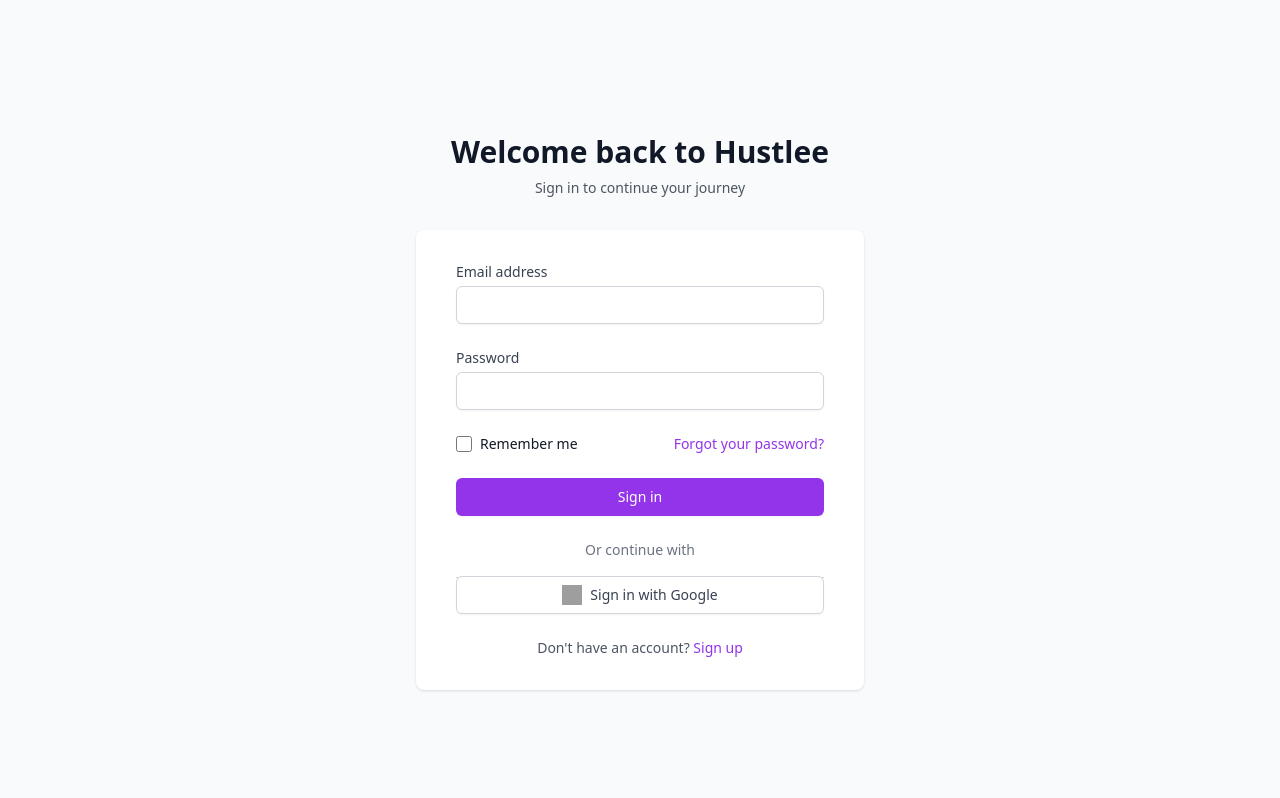
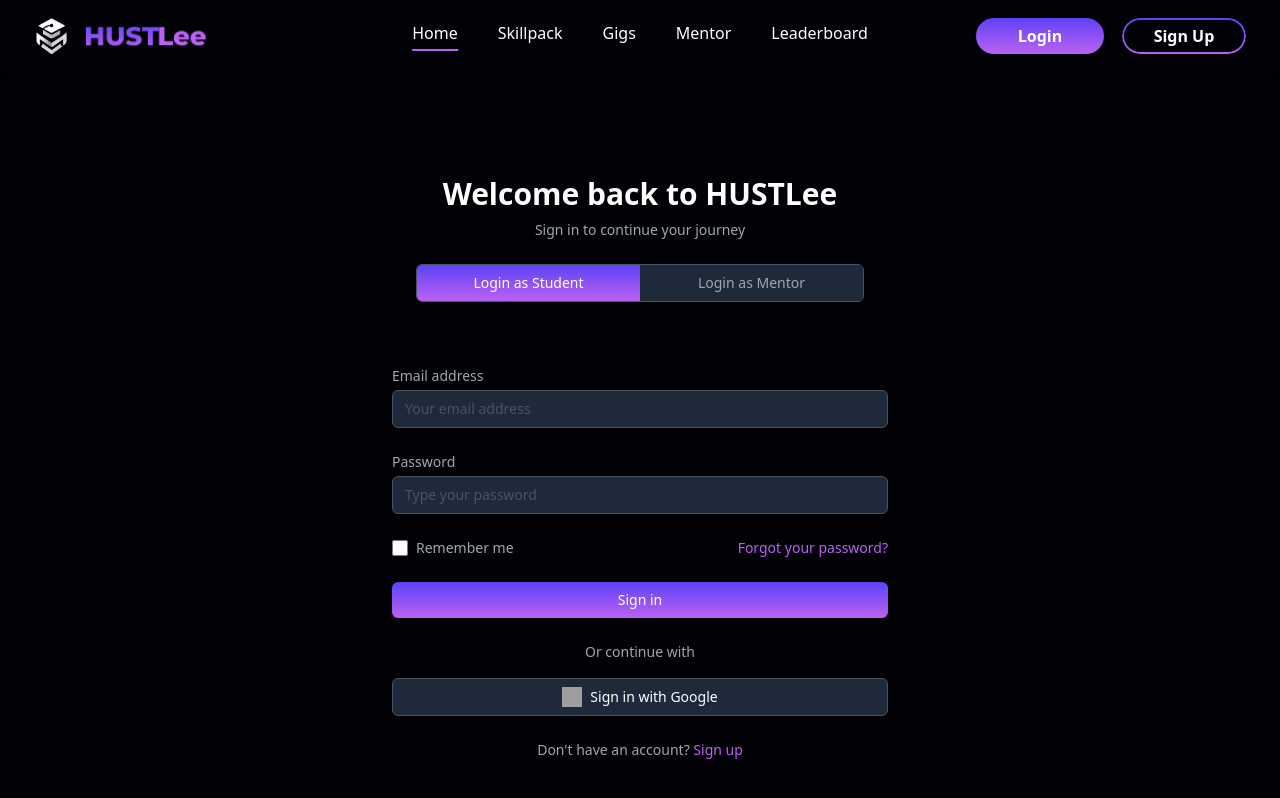
Before and after one commit to CodeWithRushil/Hustlee, a React (Vite) app in the folder frontend/: page /login in a window 1280 px wide. Shown: the top 798 px of the page. Built offline with nearby package versions, Linux system fonts and the light colour scheme; no server answers; grey boxes are pictures that could not be loaded.

Commit message:
login page

```diff
--- a/frontend/src/components/Login.jsx
+++ b/frontend/src/components/Login.jsx
@@ -1,47 +1,155 @@
-import React, { useState } from 'react';
-import { Link } from 'react-router-dom';
-import { useAuth } from '../context/AuthContext';
+import React, { useState } from "react";
+import { Link } from "react-router-dom";
+import { useAuth } from "../context/AuthContext";
 
 const Login = () => {
   const { login, googleLogin } = useAuth();
-  const [formData, setFormData] = useState({ email: '', password: '' });
-  const [error, setError] = useState('');
+  const [formData, setFormData] = useState({
+    email: "",
+    password: "",
+    userType: "student",
+  });
+  const [error, setError] = useState("");
   const [loading, setLoading] = useState(false);
+  const [active, setActive] = useState("Home");
+  const navItems = ["Home", "Skillpack", "Gigs", "Mentor", "Leaderboard"];
 
   const handleChange = (e) => {
     setFormData({
       ...formData,
-      [e.target.name]: e.target.value
+      [e.target.name]: e.target.value,
     });
   };
 
   const handleSubmit = async (e) => {
     e.preventDefault();
-    setError('');
+    setError("");
     setLoading(true);
 
     try {
       await login(formData.email, formData.password);
     } catch (err) {
-      setError(err.response?.data?.message || 'Login failed');
+      setError(err.response?.data?.message || "Login failed");
     } finally {
       setLoading(false);
     }
   };
 
   return (
-    <div className="min-h-screen bg-gray-50 flex flex-col justify-center py-12 sm:px-6 lg:px-8">
+    <>
+      <nav className="relative px-8 py-4 shadow-md bg-[#020106]">
+        <div className="flex items-center justify-between">
+          {/* Left: Logo (static in flow) */}
+          <div className="flex items-center space-x-3 cursor-pointer flex-shrink-0">
+            <img
+              src="/Hustlee_Logo.png"
+              alt="Logo Icon"
+              className="h-10 w-10 object-contain"
+            />
+            <img
+              src="/HUSTLee.png"
+              alt="Logo Text"
+              className="h-8 object-contain"
+            />
+          </div>
+
+          {/* Right: Buttons (static in flow) */}
+          <div className="flex space-x-4 items-center flex-shrink-0">
+            <button
+              className="w-32 px-3 py-1.5 rounded-full text-white font-semibold shadow-md hover:opacity-90 transition-all duration-200"
+              style={{
+                background: "linear-gradient(to bottom, #5C43F6, #BC61F3)",
+              }}
+            >
+              Login
+            </button>
+
+            <button
+              className="relative w-32 px-3 py-1.5 rounded-full font-semibold text-transparent transition-all duration-300 overflow-hidden group"
+              style={{
+                backgroundImage: "linear-gradient(to bottom, #5C43F6, #BC61F3)",
+                WebkitBackgroundClip: "text",
+                border: "2px solid transparent",
+                backgroundOrigin: "border-box",
+              }}
+            >
+              <span
+                className="absolute inset-0 rounded-full p-[2px]"
+                style={{
+                  background: "linear-gradient(to bottom, #5C43F6, #BC61F3)",
+                  WebkitMask:
+                    "linear-gradient(#fff 0 0) content-box, linear-gradient(#fff 0 0)",
+                  WebkitMaskComposite: "xor",
+                  maskComposite: "exclude",
+                }}
+              />
+              <span className="text-white relative z-10 group-hover:text-white transition-all duration-300">
+                Sign Up
+              </span>
+              <span
+                className="absolute inset-0 rounded-full opacity-0 group-hover:opacity-100 transition-all duration-300"
+                style={{
+                  background: "linear-gradient(to bottom, #5C43F6, #BC61F3)",
+                }}
+              />
+            </button>
+          </div>
+        </div>
+
+        {/* Centered Nav Links (absolutely centered so width of left/right doesn't move it) */}
+        <ul
+          className="absolute left-1/2 top-1/2 transform -translate-x-1/2 -translate-y-1/2 flex space-x-10 pointer-events-auto"
+          aria-label="Primary"
+        >
+          {navItems.map((item) => (
+            <li
+              key={item}
+              onClick={() => setActive(item)}
+              className={`cursor-pointer pb-1 text-white hover:text-[#BC61F3] transition-all duration-200 ${
+                active === item
+                  ? "border-b-2 border-[#BC61F3] text-[#BC61F3]"
+                  : "border-b-2 border-transparent"
+              }`}
+            >
+              {item}
+            </li>
+          ))}
+        </ul>
+      </nav>
+
+      <div className="min-h-screen bg-[#020106] flex flex-col justify-center py-12 sm:px-6 lg:px-8">
         <div className="sm:mx-auto sm:w-full sm:max-w-md">
-        <h2 className="mt-6 text-center text-3xl font-extrabold text-gray-900">
-          Welcome back to Hustlee
+          <h2 className="mt-6 text-center text-3xl font-bold text-white">
+            Welcome back to HUSTLee
           </h2>
-        <p className="mt-2 text-center text-sm text-gray-600">
+          <p className="mt-2 text-center text-sm text-[#9CA9AE]">
             Sign in to continue your journey
           </p>
         </div>
 
-      <div className="mt-8 sm:mx-auto sm:w-full sm:max-w-md">
-        <div className="bg-white py-8 px-4 shadow sm:rounded-lg sm:px-10">
+        <div className="flex justify-center mt-6">
+          <div className="flex w-full max-w-md rounded-md overflow-hidden border border-[#485363]">
+            {["student", "mentor"].map((type) => (
+              <button
+                key={type}
+                type="button"
+                onClick={() =>
+                  setFormData((prev) => ({ ...prev, userType: type }))
+                }
+                className={`flex-1 py-2 text-sm font-medium transition-all duration-200 ${
+                  formData.userType === type
+                    ? "text-white bg-gradient-to-b from-[#5C43F6] to-[#BC61F3]"
+                    : "text-[#9CA9AE] bg-[#1E2939] hover:bg-[#2C3A4E]"
+                }`}
+              >
+                {type === "student" ? "Login as Student" : "Login as Mentor"}
+              </button>
+            ))}
+          </div>
+        </div>
+
+        <div className="mt-8 sm:mx-auto sm:w-full sm:max-w-xl">
+          <div className="bg-[#020106] py-8 px-4 shadow sm:rounded-lg sm:px-10">
             <form className="space-y-6" onSubmit={handleSubmit}>
               {error && (
                 <div className="bg-red-50 border-l-4 border-red-400 p-4">
@@ -69,7 +177,7 @@
               <div>
                 <label
                   htmlFor="email"
-                className="block text-sm font-medium text-gray-700"
+                  className="block text-sm font-medium text-[#9CA9AE]"
                 >
                   Email address
                 </label>
@@ -79,10 +187,11 @@
                     name="email"
                     type="email"
                     autoComplete="email"
+                    placeholder="Your email address"
                     required
                     value={formData.email}
                     onChange={handleChange}
-                  className="appearance-none block w-full px-3 py-2 border border-gray-300 rounded-md shadow-sm placeholder-gray-400 focus:outline-none focus:ring-purple-500 focus:border-purple-500 sm:text-sm"
+                    className="appearance-none text-white block w-full px-3 bg-[#1E2939] py-2 border border-[#485363] rounded-md shadow-sm placeholder-[#485363] focus:outline-none sm:text-sm"
                   />
                 </div>
               </div>
@@ -90,7 +199,7 @@
               <div>
                 <label
                   htmlFor="password"
-                className="block text-sm font-medium text-gray-700"
+                  className="block text-sm font-medium text-[#9CA9AE]"
                 >
                   Password
                 </label>
@@ -100,10 +209,11 @@
                     name="password"
                     type="password"
                     autoComplete="current-password"
+                    placeholder="Type your password"
                     required
                     value={formData.password}
                     onChange={handleChange}
-                  className="appearance-none block w-full px-3 py-2 border border-gray-300 rounded-md shadow-sm placeholder-gray-400 focus:outline-none focus:ring-purple-500 focus:border-purple-500 sm:text-sm"
+                    className="appearance-none text-white block w-full px-3 py-2 bg-[#1E2939] border border-[#485363] rounded-md shadow-sm placeholder-[#485363] focus:outline-none sm:text-sm"
                   />
                 </div>
               </div>
@@ -114,11 +224,11 @@
                     id="remember-me"
                     name="remember-me"
                     type="checkbox"
-                  className="h-4 w-4 text-purple-600 focus:ring-purple-500 border-gray-300 rounded"
+                    className="h-4 w-4 accent-blue-600 focus:ring-blue-600 border-gray-300 rounded"
                   />
                   <label
                     htmlFor="remember-me"
-                  className="ml-2 block text-sm text-gray-900"
+                    className="ml-2 block text-sm text-[#9CA9AE]"
                   >
                     Remember me
                   </label>
@@ -127,7 +237,7 @@
                 <div className="text-sm">
                   <Link
                     to="/forgot-password"
-                  className="font-medium text-purple-600 hover:text-purple-500"
+                    className="font-medium text-[#BC61F3] hover:text-purple-500"
                   >
                     Forgot your password?
                   </Link>
@@ -138,9 +248,10 @@
                 <button
                   type="submit"
                   disabled={loading}
-                className={`w-full flex justify-center py-2 px-4 border border-transparent rounded-md shadow-sm text-sm font-medium text-white bg-purple-600 hover:bg-purple-700 focus:outline-none focus:ring-2 focus:ring-offset-2 focus:ring-purple-500 ${
-                  loading ? 'opacity-75 cursor-not-allowed' : ''
-                }`}
+                  className={`w-full flex justify-center py-2 px-4 rounded-md shadow-sm text-sm font-medium text-white transition-all duration-300
+      bg-gradient-to-b from-[#5C43F6] to-[#BC61F3] hover:opacity-90
+      focus:outline-none focus:ring-2 focus:ring-offset-2 focus:ring-[#5C43F6]
+      ${loading ? "opacity-75 cursor-not-allowed" : ""}`}
                 >
                   {loading ? (
                     <svg
@@ -164,7 +275,7 @@
                       ></path>
                     </svg>
                   ) : null}
-                {loading ? 'Signing in...' : 'Sign in'}
+                  {loading ? "Signing in..." : "Sign in"}
                 </button>
               </div>
             </form>
@@ -172,19 +283,16 @@
             <div className="mt-6">
               <div className="relative">
                 <div className="absolute inset-0 flex items-center">
-                <div className="w-full border-t border-gray-300" />
+                  <div className="w-full" />
                 </div>
                 <div className="relative flex flex-col items-center text-sm">
-                <span className="px-2 bg-white text-gray-500">
-                  Or continue with
-                </span>
-
+                  <span className="px-2 text-[#9CA9AE]">Or continue with</span>
 
                   {/* added Google login button here */}
                   <button
                     onClick={googleLogin}
                     type="button"
-                  className="mt-4 w-full flex items-center justify-center py-2 px-4 border border-gray-300 rounded-md shadow-sm bg-white text-gray-700 hover:bg-gray-50 focus:outline-none focus:ring-2 focus:ring-offset-2 focus:ring-purple-500"
+                    className="mt-4 w-full flex items-center justify-center py-2 px-4 border border-[#485363] rounded-md shadow-sm bg-[#1E2939] text-white hover:bg-gray-200 hover:text-black focus:outline-none focus:ring-2 focus:ring-offset-2"
                   >
                     <img
                       src="https://www.gstatic.com/firebasejs/ui/2.0.0/images/auth/google.svg"
@@ -197,11 +305,11 @@
               </div>
 
               <div className="mt-6">
-              <p className="text-center text-sm text-gray-600">
-                Don't have an account?{' '}
+                <p className="text-center text-sm text-[#9CA9AE]">
+                  Don't have an account?{" "}
                   <Link
                     to="/register"
-                  className="font-medium text-purple-600 hover:text-purple-500"
+                    className="font-medium text-[#BC61F3] hover:text-purple-500"
                   >
                     Sign up
                   </Link>
@@ -211,6 +319,7 @@
           </div>
         </div>
       </div>
+    </>
   );
 };
 
```
Also changed, not shown: frontend/public/HUSTLee.png (added), frontend/public/Hustlee_Logo.png (added). Lines whose indentation alone changed are shown as unchanged.
